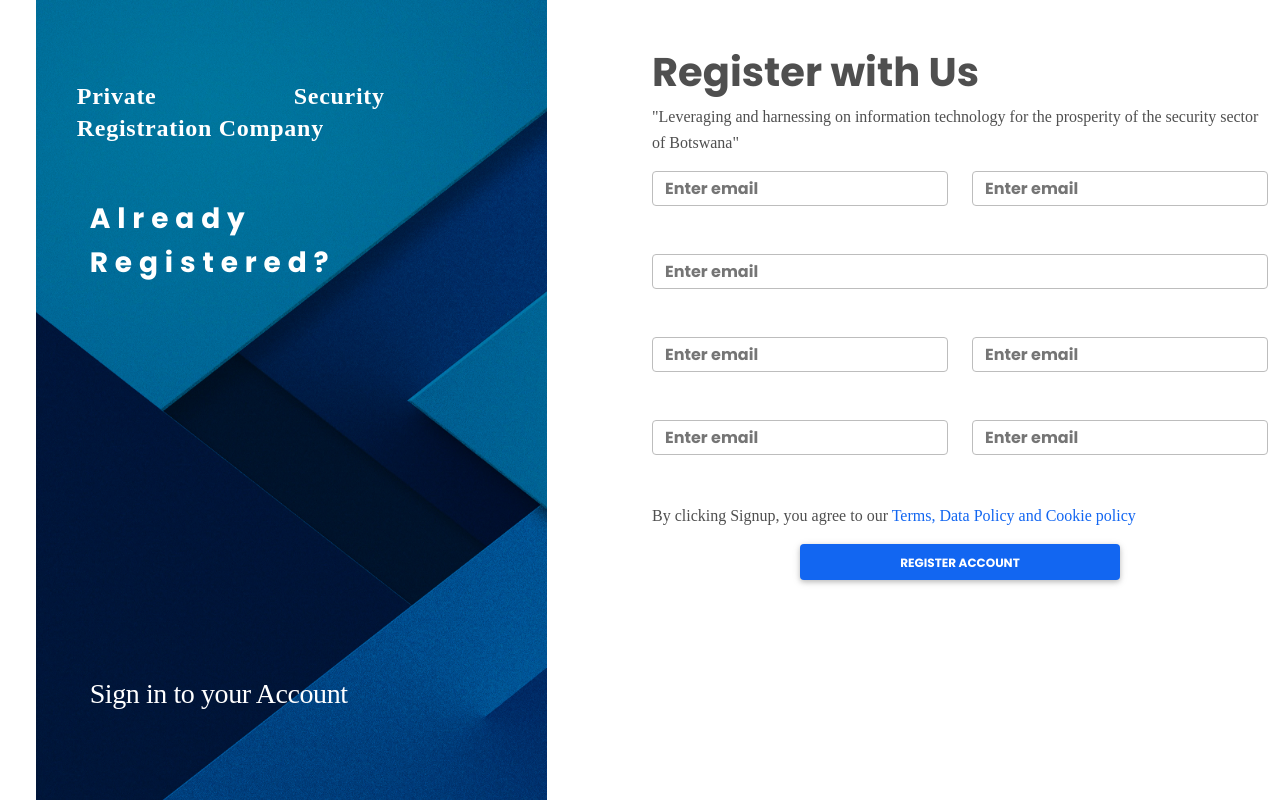
After one commit to Hallykola/leveragepoint, a Laravel app: page /newregister in a window 1280 px wide. The commit adds this page. Run offline with Laravel 8, Linux system fonts and the light colour scheme; some web fonts are replaced.

Commit message:
part progress

```diff
--- a/resources/views/layouts/frame.blade.php
+++ b/resources/views/layouts/frame.blade.php
@@ -5,6 +5,7 @@
      <meta charset="UTF-8">
      <meta http-equiv="X-UA-Compatible" content="IE=edge">
      <meta name="viewport" content="width=device-width, initial-scale=1.0">
+
      <title>Document</title>
  <!-- import Font Awesome -->
      <link
@@ -16,6 +17,17 @@ rel="stylesheet">
 
    <!-- import MDB Pro -->
    <link rel="stylesheet" href="/css/mdb.min.css" />
+
+   <style>
+         @font-face {
+  font-family: Poppins;
+  src: url('/../fonts/Poppins/Poppins-Bold.ttf');
+}
+@font-face {
+  font-family: Montserrat;
+  src: url('/../fonts/Montserrat/Montserrat-VariableFont_wght.ttf');
+}
+       </style>
    @yield('css')
  </head>
  <body>
--- /dev/null
+++ b/resources/views/registernew.blade.php
@@ -0,0 +1,169 @@
+@extends('layouts.frame')
+
+@section('content')
+<div class="container min-vw-100  min-vh-100 d-flex align-items-center " style="background-color: #fff;height:100%">
+<div class="row h-100 ">
+<div class="col space " >
+<div class="container">
+<img src="/../images/regbg.jpg" alt="" height="800" width="90%" >
+<p class="name">Private Security Registration Company</p>
+<h6 class="registered">Already Registered?</h6>
+<div class="col sign">
+    <p >Sign in to your Account</p>
+</div>
+</div>
+</div>
+
+<div class="col mx-auto ml-5"  >
+<form action="">
+    <h1 class="mt-5" style="font-family: Poppins; font-weight:700 ">Register with Us</h1>
+    <p >"Leveraging and harnessing on information technology for the prosperity of the security sector of Botswana"</p>
+    <div class="row">
+    <div class="form-group col-xs-12 col-sm-6 mb-5" >
+
+    <input type="email" class="form-control" id="exampleInputEmail1" aria-describedby="emailHelp" placeholder="Enter email">
+
+    </div>
+    <div class="form-group col-xs-12 col-sm-6 mb-5" >
+
+<input type="email" class="form-control" id="exampleInputEmail1" aria-describedby="emailHelp" placeholder="Enter email">
+
+    </div>
+    </div>
+
+    <div class="form-group col-12 mb-5">
+
+    <input type="email" class="form-control" id="exampleInputEmail1" aria-describedby="emailHelp" placeholder="Enter email">
+
+    </div>
+    <div class="row">
+    <div class="form-group col-xs-12 col-sm-6 mb-5" >
+
+    <input type="email" class="form-control" id="exampleInputEmail1" aria-describedby="emailHelp" placeholder="Enter email">
+    </div>
+    <div class="form-group col-xs-12 col-sm-6  mb-5" >
+
+<input type="email" class="form-control" id="exampleInputEmail1" aria-describedby="emailHelp" placeholder="Enter email">
+
+    </div>
+    </div>
+    <div class="row">
+    <div class="form-group col-xs-12 col-sm-6  mb-5" >
+
+    <input type="email" class="form-control" id="exampleInputEmail1" aria-describedby="emailHelp" placeholder="Enter email">
+
+    </div>
+    <div class="form-group col-xs-12 col-sm-6  mb-5" >
+
+
+<input type="email" class="form-control" id="exampleInputEmail1" aria-describedby="emailHelp" placeholder="Enter email">
+</div>
+<p>By clicking Signup, you agree to our <a href="">Terms, Data Policy and Cookie policy</a> </p>
+<button type="button" class="col-6 mx-auto btn btn-primary">REGISTER ACCOUNT</button>
+    </div>
+
+    </div>
+
+</form>
+
+</div>
+
+</div>
+
+</div>
+@endsection
+
+
+@section('css')
+<style>
+@media (max-width: 992px) {
+  .space {
+    display: none;
+  }
+}
+button{
+font-family: Poppins;
+font-style: normal;
+font-weight: 600;
+font-size: 25.6714px;
+line-height: 39px;
+/* identical to box height */
+
+
+color: #FFFFFF
+}
+p{
+    font-family: Montserrat;
+    font-weight:500 ;
+}
+input{
+    font-family: Poppins;
+    font-weight:500 ;
+    size: 20.74px;
+line-height:31.12px
+}
+.name{
+    position: absolute;
+width: 308px;
+height: 66px;
+left: 6%;
+top: 10%;
+
+font-family: Montserrat;
+font-style: normal;
+font-weight: bold;
+font-size: 24px;
+line-height: 135.9%;
+/* or 33px */
+
+text-align: justify;
+letter-spacing: 0.03em;
+
+color: #FFFFFF;
+}
+.sign{
+    position: absolute;
+left: 7.01%;
+right: 70.62%;
+top: 84.38%;
+bottom: 12.6%;
+
+font-family: Poppins;
+font-style: normal;
+font-weight: 600;
+font-size: 28px;
+line-height: 135.9%;
+/* or 38px */
+
+text-align: justify;
+letter-spacing: -0.015em;
+
+color: #FFFFFF;
+}
+
+.registered{
+position: absolute;
+
+
+left: 7.01%;
+right: 70.62%;
+bottom: 84.38%;
+top: 24.6%;
+
+font-family: Poppins;
+font-style: normal;
+font-weight: 600;
+font-size: 28px;
+line-height: 158.4%;
+/* or 44px */
+
+text-align: justify;
+letter-spacing: 0.245em;
+
+color: #FFFFFF;
+
+}
+
+    </style>
+
+@endsection
--- a/routes/web.php
+++ b/routes/web.php
@@ -18,7 +18,7 @@ Route::get('/', function () {
 });
 
 Route::get('/newregister', function () {
-    return view('register');
+    return view('registernew');
 });
 
 Route::get('/dashboard', function () {
```
Also changed, not shown: resources/views/register.blade.php (added, +106 -0 lines), resources/views/registermobile.blade.php (+1 -8 lines), public/images/psc.jpg (added), public/images/regbg.jpg (added).
